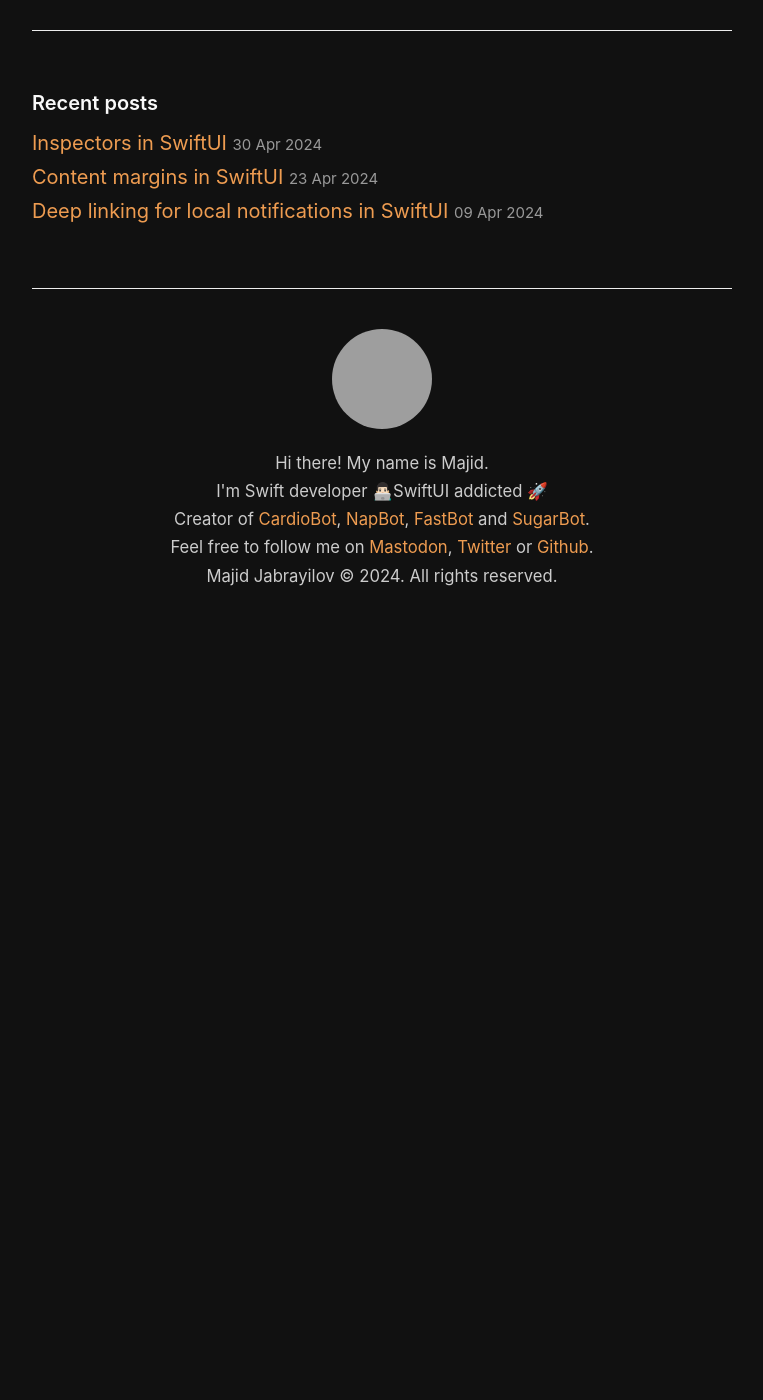
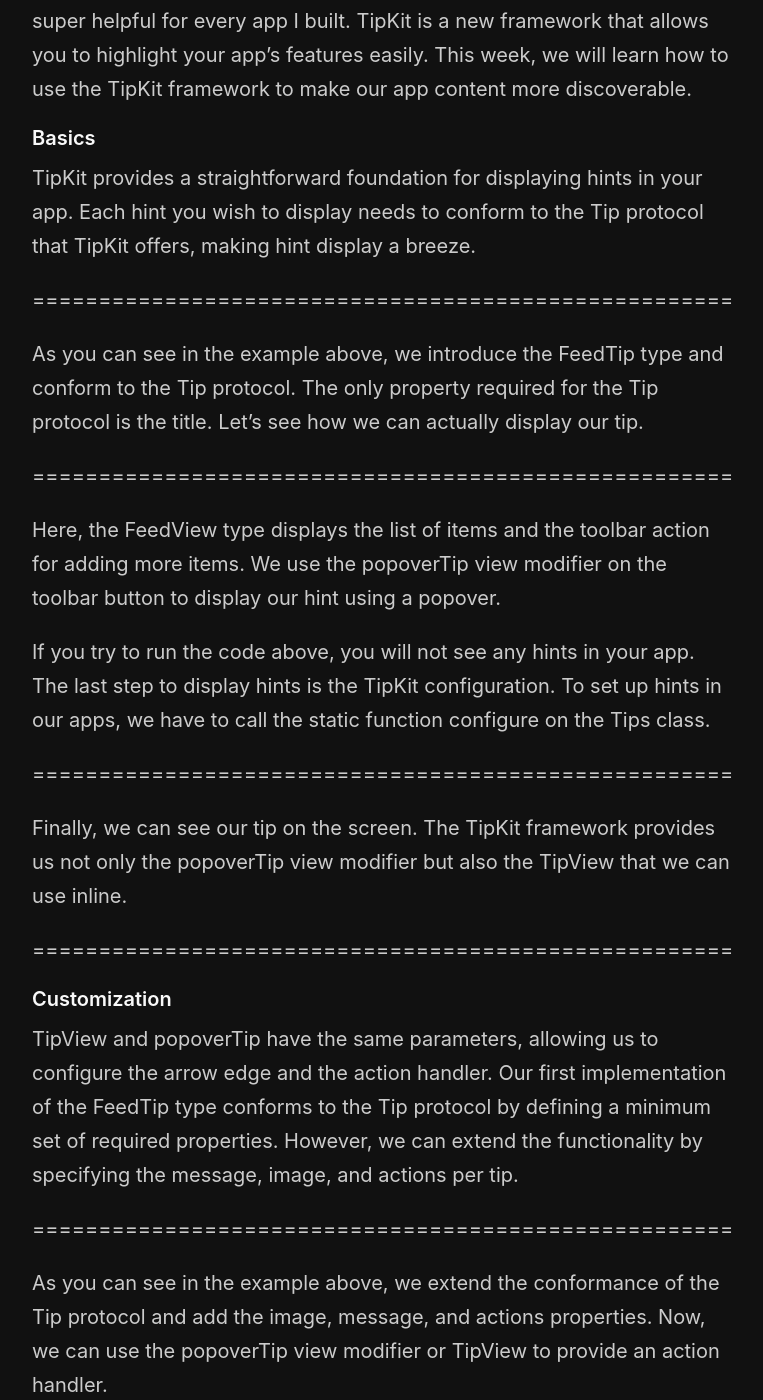
Before and after one commit to mecid/mecid.github.io, a Jekyll site: the page built from _posts/2024-05-07-discovering-app-features-with-tipkit-basics.md, in a window 1280 px wide and 1400 px high, scrolled down 306 px. Shown: the whole window, without its empty margins (258-1021 px from the left). Built offline with Jekyll 4.4.1, drawn with Linux system fonts in a browser that asks for light colours; before the commit the page ends 936 px from its top, so only the background shows below that; some of the changed text lies outside the part shown; grey boxes are pictures that could not be loaded.

Commit message:
tipkit post content added

```diff
--- a/_posts/2024-05-07-discovering-app-features-with-tipkit-basics.md
+++ b/_posts/2024-05-07-discovering-app-features-with-tipkit-basics.md
@@ -2,3 +2,45 @@
 title: Discovering app features with TipKit. Basics
 layout: post
 ---
+
+When I first discovered the title TipKit, I didn't expect that it would be super helpful for every app I built. TipKit is a new framework that allows you to highlight your app's features easily. This week, we will learn how to use the TipKit framework to make our app content more discoverable.
+
+#### Basics
+TipKit provides a straightforward foundation for displaying hints in your app. Each hint you wish to display needs to conform to the Tip protocol that TipKit offers, making hint display a breeze.
+
+=====================================================
+
+As you can see in the example above, we introduce the FeedTip type and conform to the Tip protocol. The only property required for the Tip protocol is the title. Let's see how we can actually display our tip.
+
+=====================================================
+
+Here, the FeedView type displays the list of items and the toolbar action for adding more items. We use the popoverTip view modifier on the toolbar button to display our hint using a popover.
+
+If you try to run the code above, you will not see any hints in your app. The last step to display hints is the TipKit configuration. To set up hints in our apps, we have to call the static function configure on the Tips class.
+
+=====================================================
+
+Finally, we can see our tip on the screen. The TipKit framework provides us not only the popoverTip view modifier but also the TipView that we can use inline.
+
+=====================================================
+
+#### Customization
+TipView and popoverTip have the same parameters, allowing us to configure the arrow edge and the action handler. Our first implementation of the FeedTip type conforms to the Tip protocol by defining a minimum set of required properties. However, we can extend the functionality by specifying the message, image, and actions per tip.
+
+=====================================================
+
+As you can see in the example above, we extend the conformance of the Tip protocol and add the image, message, and actions properties. Now, we can use the popoverTip view modifier or TipView to provide an action handler.
+
+=====================================================
+
+#### Configuration
+The TipKit framework allows us to configure the frequency and the store location for our tips. Frequency configuration gives us flexibility on when to display the tips. For example, you can show them weekly, monthly, or even immediately.
+
+=====================================================
+
+Store location is used to keep your tips in sync. For example, you can use an app group to keep the watch and iPhone apps in sync. By default, it stores information about tips in user defaults.
+
+=====================================================
+
+#### Conclusion
+Today, we learned the basics of the TipKit framework. In the following week, I will cover customization points and tip interactions.
```
